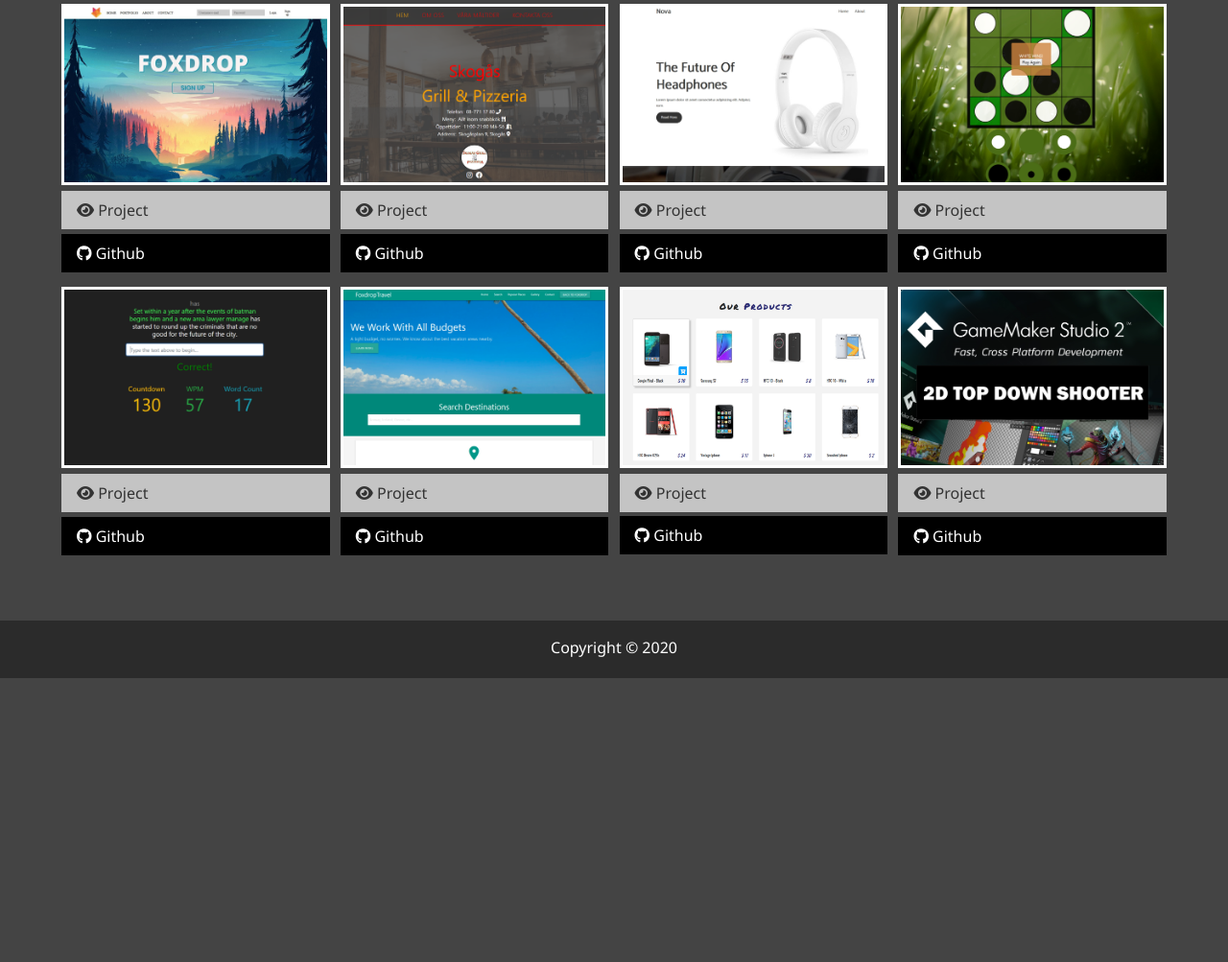
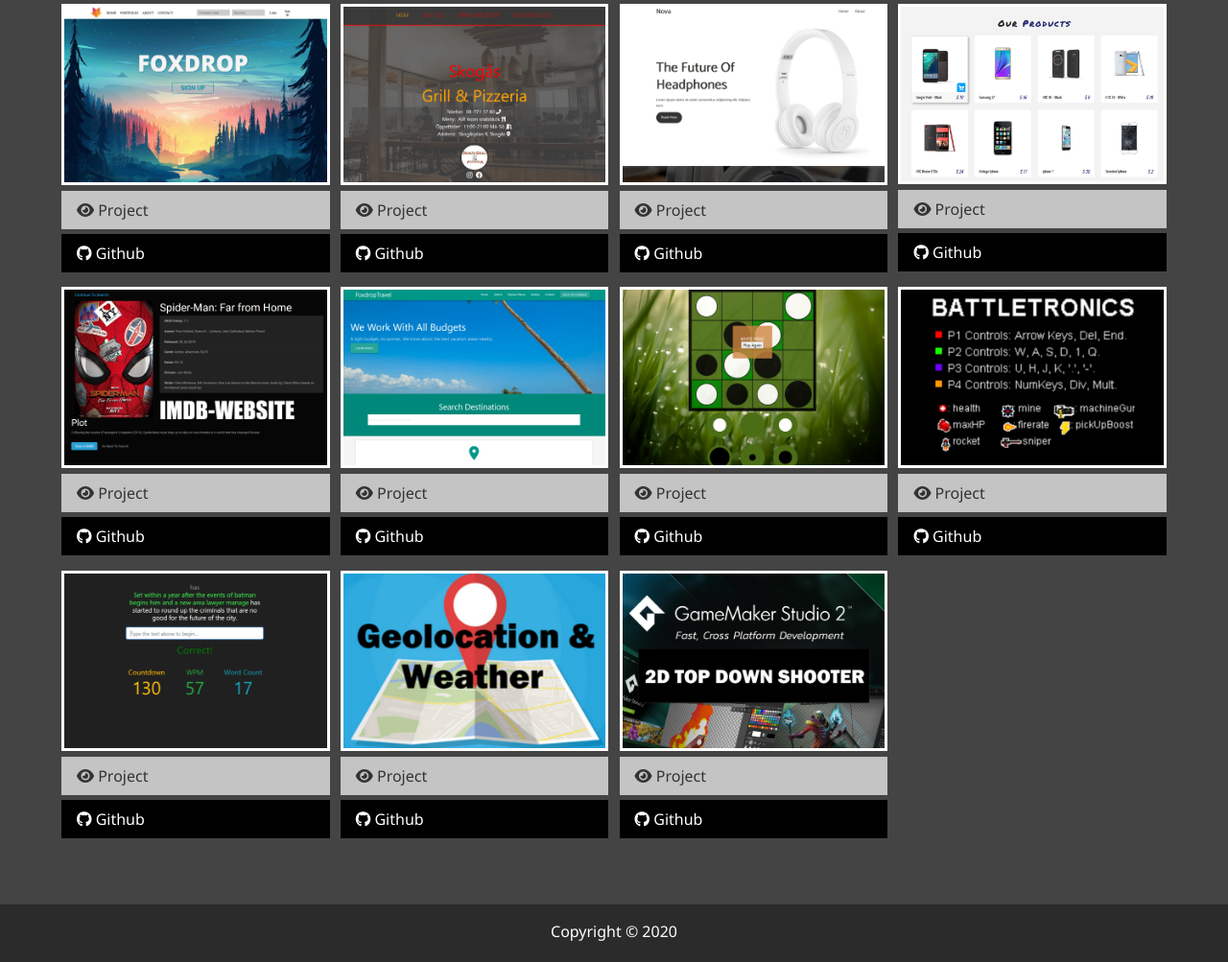
Before and after one commit to Christofferos/interactivePortfolio, a website: page dist/work.html in a window 1280 px wide. Shown: the part 275-1278 px from the top of the page at 96% size. Before the commit the page ends 982 px from the top, so only its background shows below. Drawn offline with nearby package versions, Linux system fonts and the light colour scheme.

Commit message:
More projects added to work page

```diff
--- a/dist/work.html
+++ b/dist/work.html
@@ -49,10 +49,12 @@
       <div class="projects">
         <!-- ITEM 1 -->
         <div class="item" data-aos="fade-right">
-          <a href="https://foxdrop.me" target="_blank">
+          <a href="https://foxdropweb.000webhostapp.com/" target="_blank">
             <img src="img/projects/project1.jpg" alt="Project 1" />
           </a>
-          <a href="https://foxdrop.me" target="_blank" class="btn-light"> <i class="fas fa-eye"></i> Project </a>
+          <a href="https://foxdropweb.000webhostapp.com/" target="_blank" class="btn-light">
+            <i class="fas fa-eye"></i> Project
+          </a>
           <a href="https://github.com/foxdroporg/FoxdropProject" target="_blank" class="btn-dark">
             <i class="fab fa-github"></i> Github
           </a>
@@ -84,47 +86,8 @@
           </a>
         </div>
 
-        <!-- ITEM 4 -->
+        <!-- ITEM 8 -->
         <div class="item" data-aos="fade-left">
-          <a href="https://foxdrop.me/games/gobblet/index.php" target="_blank">
-            <img src="img/projects/project3.jpg" alt="Project 3" />
-          </a>
-          <a href="https://foxdrop.me/games/gobblet/index.php" class="btn-light" target="_blank">
-            <i class="fas fa-eye"></i> Project
-          </a>
-          <a href="https://github.com/Christofferos/gobblet-game" class="btn-dark" target="_blank">
-            <i class="fab fa-github"></i> Github
-          </a>
-        </div>
-
-        <!-- ITEM 5 -->
-        <div class="item" data-aos="fade-right">
-          <a href="https://foxdrop.me/games/typetosurvive/index.php" target="_blank">
-            <img src="img/projects/project4.jpg" alt="Project 4" />
-          </a>
-          <a href="https://foxdrop.me/games/typetosurvive/index.php" class="btn-light" target="_blank">
-            <i class="fas fa-eye"></i> Project
-          </a>
-          <a href="https://github.com/Christofferos/typing-racer/tree/master" class="btn-dark" target="_blank">
-            <i class="fab fa-github"></i> Github
-          </a>
-        </div>
-
-        <!-- ITEM 6 -->
-        <div class="item" data-aos="fade-left">
-          <a href="https://foxdrop.me/webApplications/travelAgency/index.html" target="_blank">
-            <img src="img/projects/project5.jpg" alt="Project 5" />
-          </a>
-          <a href="https://foxdrop.me/webApplications/travelAgency/index.html" class="btn-light" target="_blank">
-            <i class="fas fa-eye"></i> Project
-          </a>
-          <a href="https://github.com/Christofferos/travel-agency" class="btn-dark" target="_blank">
-            <i class="fab fa-github"></i> Github
-          </a>
-        </div>
-
-        <!-- ITEM 7 -->
-        <div class="item" data-aos="fade-right">
           <a href="https://github.com/Christofferos/React-Phone-E-Commerce" target="_blank">
             <img src="img/projects/reactPhone.png" alt="Project 6" />
           </a>
@@ -136,8 +99,110 @@
           </a>
         </div>
 
+        <!-- ITEM 9 -->
+        <div class="item" data-aos="fade-right">
+          <a href="https://foxdropweb.000webhostapp.com/webApplications/MDBWebsite/index.html" target="_blank">
+            <img src="img/projects/project7.png" alt="Project 6" />
+          </a>
+          <a
+            href="https://foxdropweb.000webhostapp.com/webApplications/MDBWebsite/index.html"
+            class="btn-light"
+            target="_blank"
+          >
+            <i class="fas fa-eye"></i> Project
+          </a>
+          <a
+            href="https://github.com/foxdroporg/FoxdropProject/tree/master/webApplications/MDBWebsite"
+            class="btn-dark"
+            target="_blank"
+          >
+            <i class="fab fa-github"></i> Github
+          </a>
+        </div>
+
+        <!-- ITEM 4 -->
+        <div class="item" data-aos="fade-left">
+          <a href="https://foxdropweb.000webhostapp.com/webApplications/travelAgency/index.html" target="_blank">
+            <img src="img/projects/project5.jpg" alt="Project 5" />
+          </a>
+          <a
+            href="https://foxdropweb.000webhostapp.com/webApplications/travelAgency/index.html"
+            class="btn-light"
+            target="_blank"
+          >
+            <i class="fas fa-eye"></i> Project
+          </a>
+          <a href="https://github.com/Christofferos/travel-agency" class="btn-dark" target="_blank">
+            <i class="fab fa-github"></i> Github
+          </a>
+        </div>
+
+        <!-- ITEM 5 -->
+        <div class="item" data-aos="fade-right">
+          <a href="https://foxdropweb.000webhostapp.com/games/gobblet/index.php" target="_blank">
+            <img src="img/projects/project3.jpg" alt="Project 3" />
+          </a>
+          <a href="https://foxdropweb.000webhostapp.com/games/gobblet/index.php" class="btn-light" target="_blank">
+            <i class="fas fa-eye"></i> Project
+          </a>
+          <a href="https://github.com/Christofferos/gobblet-game" class="btn-dark" target="_blank">
+            <i class="fab fa-github"></i> Github
+          </a>
+        </div>
+
+        <!-- ITEM 7 -->
+        <div class="item" data-aos="fade-left">
+          <a href="https://www.youtube.com/watch?v=PXRYrACqPbg" target="_blank">
+            <img src="img/projects/project9.png" alt="Project 6" />
+          </a>
+          <a href="https://www.youtube.com/watch?v=PXRYrACqPbg" class="btn-light" target="_blank">
+            <i class="fas fa-eye"></i> Project
+          </a>
+          <a href="https://github.com/Christofferos/4PlayerLocalGame" class="btn-dark" target="_blank">
+            <i class="fab fa-github"></i> Github
+          </a>
+        </div>
+
+        <!-- ITEM 6 -->
+        <div class="item" data-aos="fade-right">
+          <a href="https://foxdropweb.000webhostapp.com/games/typetosurvive/index.php" target="_blank">
+            <img src="img/projects/project4.jpg" alt="Project 4" />
+          </a>
+          <a
+            href="https://foxdropweb.000webhostapp.com/games/typetosurvive/index.php"
+            class="btn-light"
+            target="_blank"
+          >
+            <i class="fas fa-eye"></i> Project
+          </a>
+          <a href="https://github.com/Christofferos/typing-racer/tree/master" class="btn-dark" target="_blank">
+            <i class="fab fa-github"></i> Github
+          </a>
+        </div>
+
+        <!-- ITEM 10 -->
+        <div class="item" data-aos="fade-left">
+          <a href="https://foxdropweb.000webhostapp.com/webApplications/geolocation.php" target="_blank">
+            <img src="img/projects/project8.png" alt="Project 6" />
+          </a>
+          <a
+            href="https://foxdropweb.000webhostapp.com/webApplications/geolocation.php"
+            class="btn-light"
+            target="_blank"
+          >
+            <i class="fas fa-eye"></i> Project
+          </a>
+          <a
+            href="https://github.com/foxdroporg/FoxdropProject/tree/master/webApplications"
+            class="btn-dark"
+            target="_blank"
+          >
+            <i class="fab fa-github"></i> Github
+          </a>
+        </div>
+
         <!-- ITEM 8 -->
-        <div class="item" data-aos="fade-left">
+        <div class="item" data-aos="fade-right">
           <a href="https://github.com/Christofferos/2D-TopDownShooter" target="_blank">
             <img src="img/projects/project6.jpg" alt="Project 6" />
           </a>
```
Also changed, not shown: dist/img/projects/project7.png (added), dist/img/projects/project8.png (added), dist/img/projects/project9.png (added).
